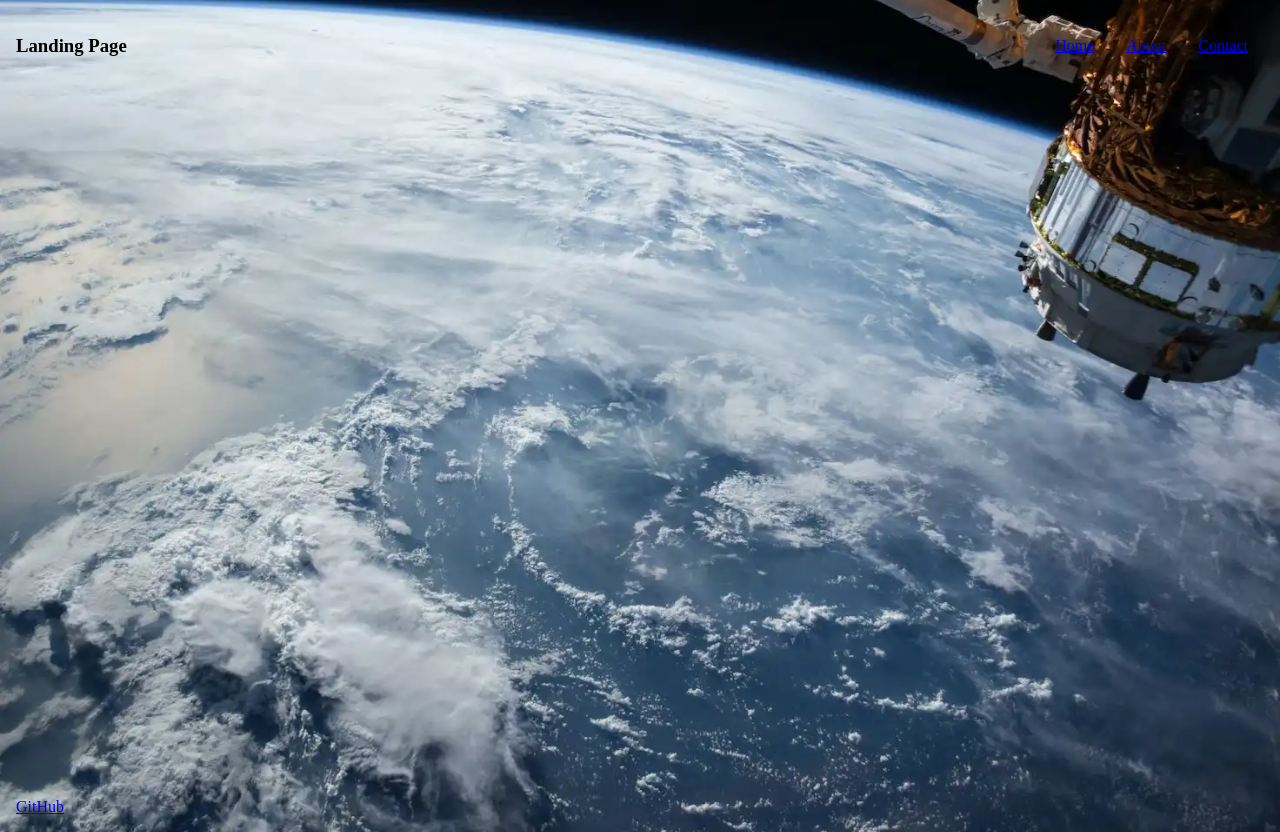
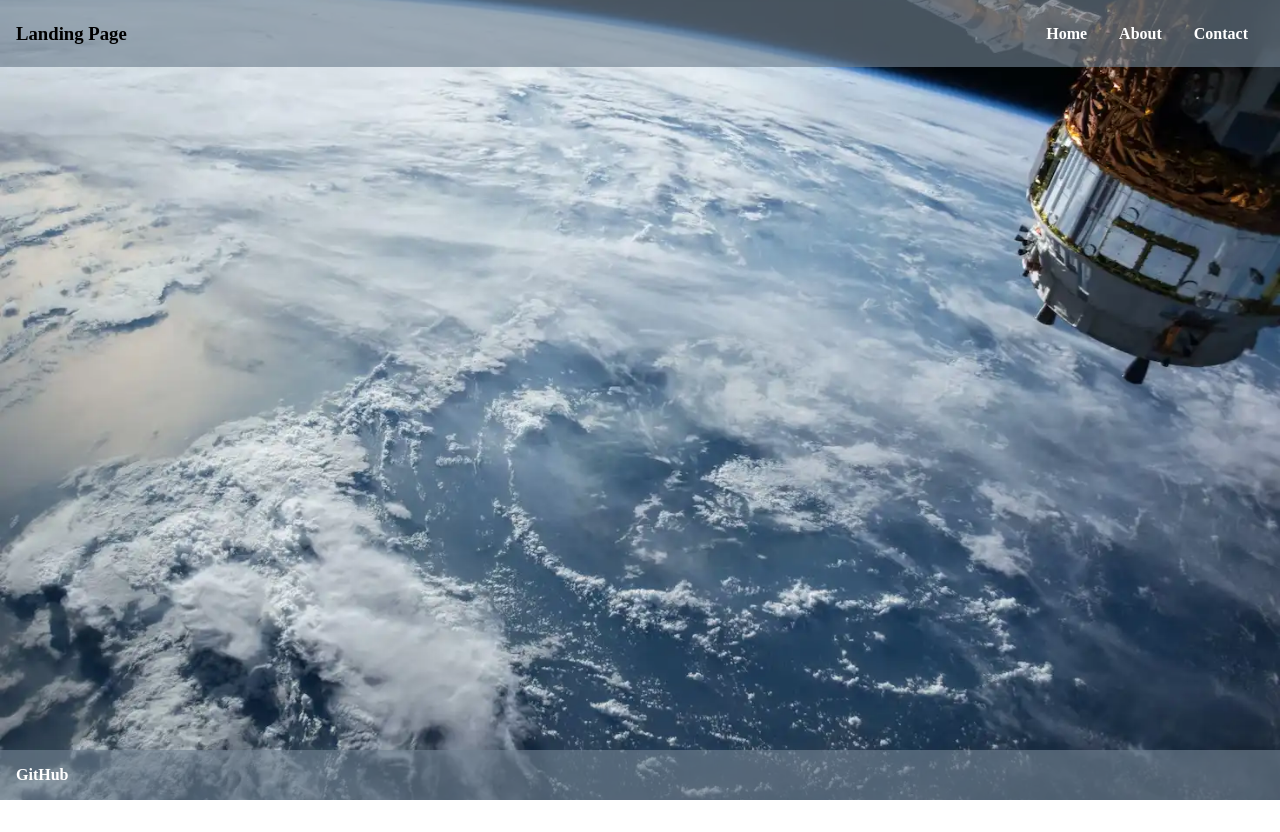
Before and after one commit to LarsGKodehode/portfolio-structure, a React (Create React App) app: page /#/ in a window 1280 px wide. After the commit the page ends 800 px from the top, so only its background shows below. Built offline with nearby package versions, Linux system fonts and the light colour scheme.

Commit message:
applied some general styling

```diff
--- a/src/routes/index.jsx
+++ b/src/routes/index.jsx
@@ -13,9 +13,9 @@ function LandingPage() {
       <header className={styles.navbar}>
         <h3>Landing Page</h3>
         <nav className={styles.navLinks}>
-          <Link to='/'>Home</Link>
-          <Link to='/About'>About</Link>
-          <Link to='/Contact'>Contact</Link>
+          <Link className={styles.link} to='/'>Home</Link>
+          <Link className={styles.link} to='/About'>About</Link>
+          <Link className={styles.link} to='/Contact'>Contact</Link>
         </nav>
       </header>
 
@@ -25,8 +25,8 @@ function LandingPage() {
       </main>
 
     {/* footer */}
-      <footer>
-      <a href="https://github.com/LarsGKodehode/portfolio-structure">GitHub</a>
+      <footer className={styles.footer}>
+      <a className={styles.link} target='_blank' rel='noreferrer' href="https://github.com/LarsGKodehode/portfolio-structure">GitHub</a>
       </footer>
     </div>
   )
--- a/src/routes/layout.module.css
+++ b/src/routes/layout.module.css
@@ -1,12 +1,11 @@
 .app {
   display: flex;
   flex-direction: column;
+  align-items: center;
 
   position: relative;
 
   min-height: 100vh;
-
-  padding: var(--spacing-medium);
 
   background-image: url("../assets/images/ISS-stock.webp");
   background-size: cover;
@@ -17,6 +16,12 @@
   display: flex;
   align-items: center;
   justify-content: space-between;
+
+  padding: var(--spacing-small) var(--spacing-medium);
+
+  min-width: 100vw;
+
+  background-color: rgba(112, 128, 144, 0.64);
 }
 
 .navLinks {
@@ -30,3 +35,18 @@
 .grow {
   flex-grow: 1;
 }
+
+.footer {
+  padding: var(--spacing-medium) var(--spacing-medium);
+
+  min-width: 100vw;
+
+  background-color: rgba(112, 128, 144, 0.64);
+}
+
+.link {
+  color: var(--color-white);
+  text-decoration: none;
+
+  font-weight: 800;
+}
--- a/src/styles/basic.css
+++ b/src/styles/basic.css
@@ -1,3 +1,8 @@
 body {
   margin: 0px;
 }
+
+* {
+
+  box-sizing: border-box;
+}
--- a/src/styles/palette.css
+++ b/src/styles/palette.css
@@ -2,4 +2,6 @@
   --color-primary-500: red;
   --color-secondary-500: purple;
   --color-tertiary-500: yellow;
+
+  --color-white: white;
 }
```
